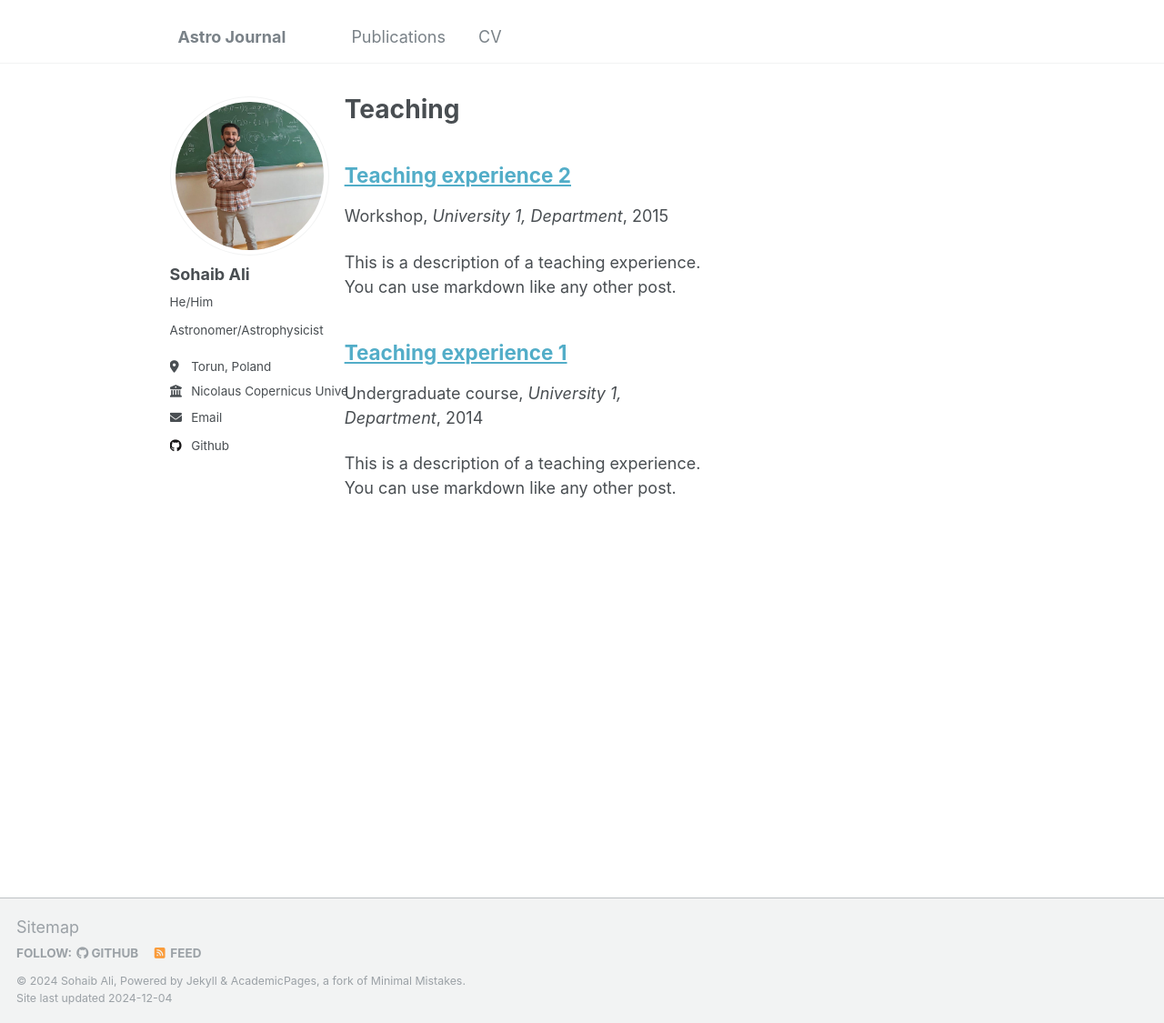
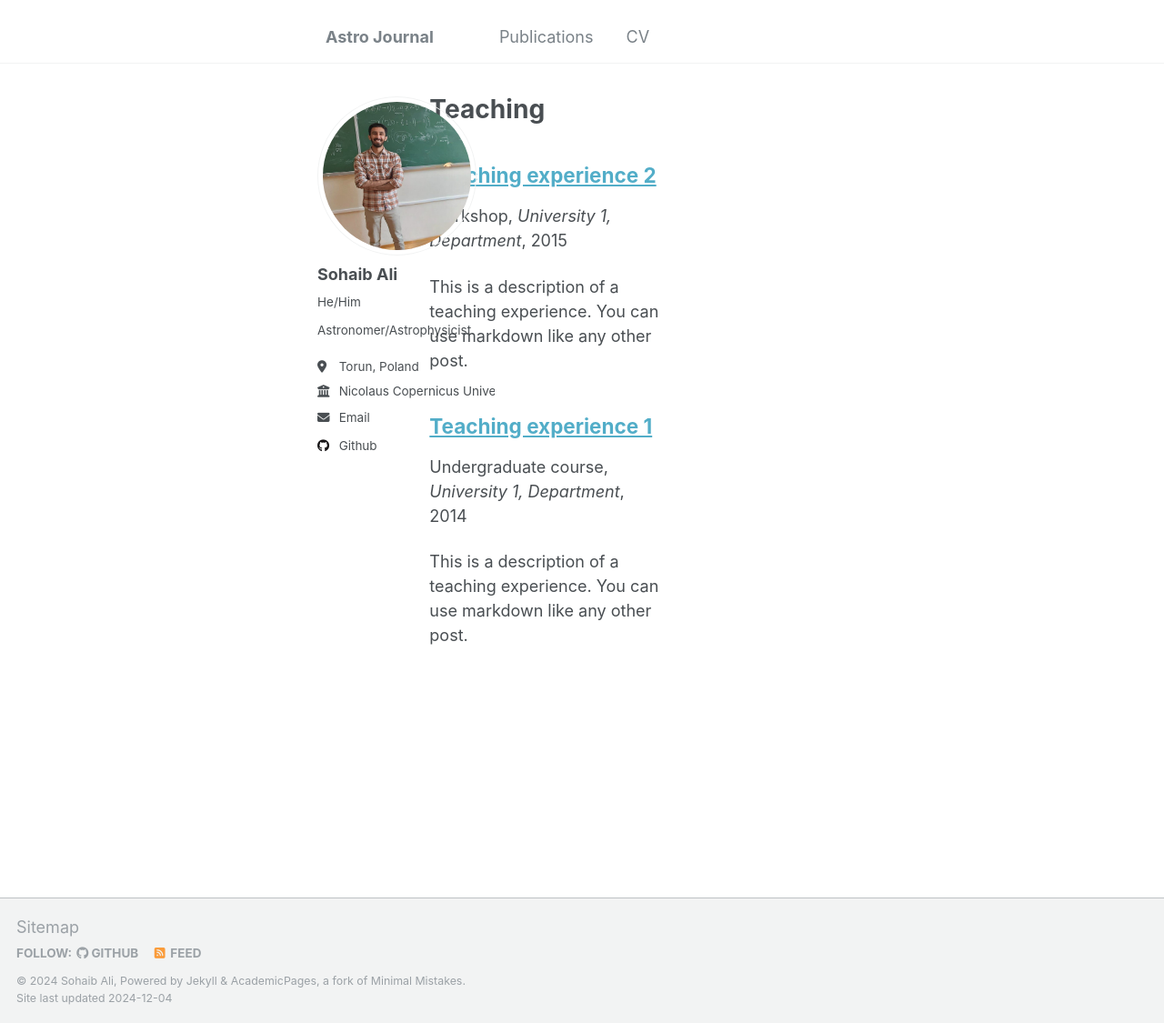
Before and after one commit to nebula-navigator/nebula-navigator.github.io, a Jekyll site: the page built from _pages/teaching.html, in a window 1280 px wide and 1125 px high. Shown: the whole window at 91% size. Built offline with Jekyll 4.4.1, drawn with Linux system fonts in a browser that asks for light colours.

Commit message:
Update _variables.scss

```diff
--- a/_sass/_variables.scss
+++ b/_sass/_variables.scss
@@ -132,9 +132,9 @@ $x-large                    : 1600px !default;
    Grid
    ========================================================================== */
 
-$right-sidebar-width-narrow : 200px !default;
-$right-sidebar-width        : 300px !default;
-$right-sidebar-width-wide   : 400px !default;
+$right-sidebar-width-narrow : 100px !default;
+$right-sidebar-width        : 200px !default;
+$right-sidebar-width-wide   : 300px !default;
 
 $susy: (
   columns: 12,
@@ -143,7 +143,7 @@ $susy: (
   math: fluid,
   output: float,
   gutter-position: after,
-  container: $large,
+  container: $small,
   global-box-sizing: border-box,
   // debug: (
   //   image: show,
```
